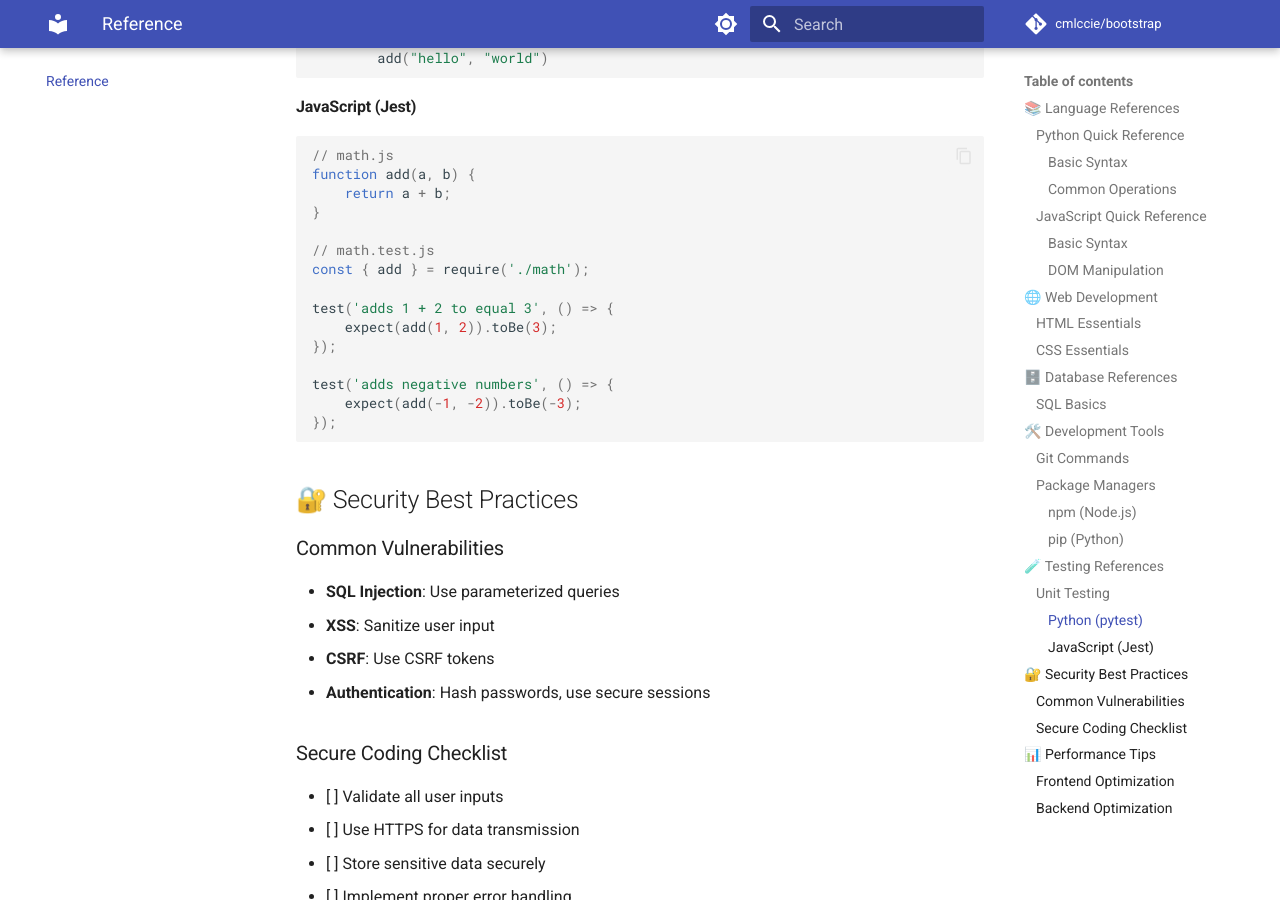
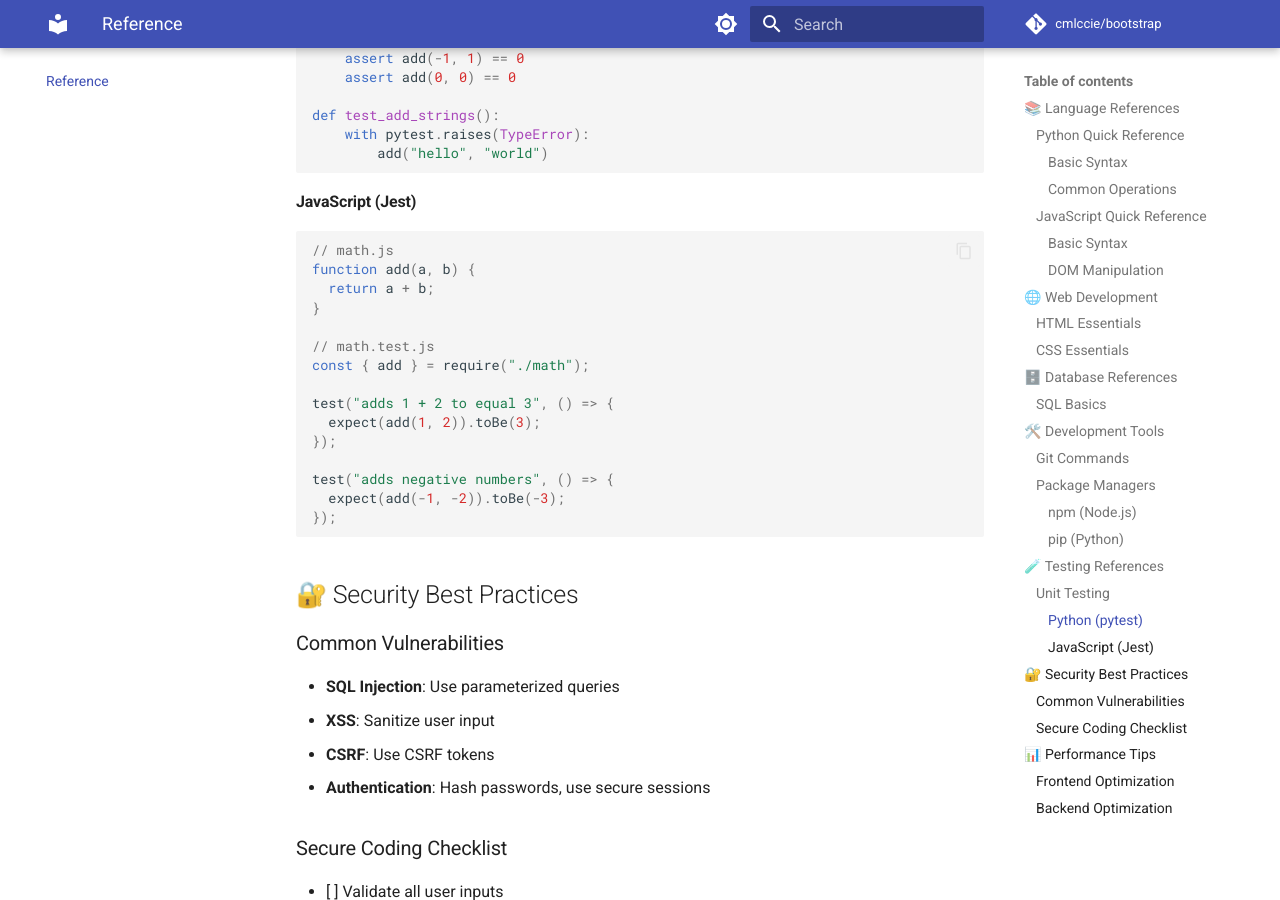
Before and after one commit to cmlccie/bootstrap, an MkDocs documentation site: the page built from docs/reference.md, in a window 1280 px wide and 900 px high, scrolled down 6422 px. Built offline with MkDocs 1.6.1 and Material for MkDocs 9.7.7, drawn with Linux system fonts in a browser that asks for light colours; comment, search, counter and statistics services are not loaded.

````diff
--- a/docs/reference.md
+++ b/docs/reference.md
@@ -7,6 +7,7 @@ Quick reference guides and cheat sheets for common programming concepts, syntax,
 ### Python Quick Reference
 
 #### Basic Syntax
+
 ```python
 # Variables
 name = "Alice"
@@ -33,6 +34,7 @@ class Person:
 ```
 
 #### Common Operations
+
 ```python
 # List operations
 fruits = ["apple", "banana", "orange"]
@@ -56,6 +58,7 @@ with open("output.txt", "w") as f:
 ### JavaScript Quick Reference
 
 #### Basic Syntax
+
 ```javascript
 // Variables
 const name = "Alice";
@@ -69,7 +72,7 @@ const uniqueItems = new Set([1, 2, 3]);
 
 // Functions
 function greet(name) {
-    return `Hello, ${name}!`;
+  return `Hello, ${name}!`;
 }
 
 // Arrow functions
@@ -77,18 +80,19 @@ const multiply = (a, b) => a * b;
 
 // Classes
 class Person {
-    constructor(name, age) {
-        this.name = name;
-        this.age = age;
-    }
+  constructor(name, age) {
+    this.name = name;
+    this.age = age;
+  }
 
-    introduce() {
-        return `I'm ${this.name}, ${this.age} years old`;
-    }
+  introduce() {
+    return `I'm ${this.name}, ${this.age} years old`;
+  }
 }
 ```
 
 #### DOM Manipulation
+
 ```javascript
 // Selecting elements
 const element = document.getElementById("myId");
@@ -99,8 +103,8 @@ element.textContent = "New text";
 element.innerHTML = "<strong>Bold text</strong>";
 
 // Event handling
-element.addEventListener("click", function() {
-    console.log("Element clicked!");
+element.addEventListener("click", function () {
+  console.log("Element clicked!");
 });
 
 // Creating elements
@@ -112,85 +116,93 @@ document.body.appendChild(newDiv);
 ## 🌐 Web Development
 
 ### HTML Essentials
+
 ```html
 <!DOCTYPE html>
 <html lang="en">
-<head>
-    <meta charset="UTF-8">
-    <meta name="viewport" content="width=device-width, initial-scale=1.0">
+  <head>
+    <meta charset="UTF-8" />
+    <meta name="viewport" content="width=device-width, initial-scale=1.0" />
     <title>Page Title</title>
-    <link rel="stylesheet" href="styles.css">
-</head>
-<body>
+    <link rel="stylesheet" href="styles.css" />
+  </head>
+  <body>
     <header>
-        <nav>
-            <ul>
-                <li><a href="#home">Home</a></li>
-                <li><a href="#about">About</a></li>
-            </ul>
-        </nav>
+      <nav>
+        <ul>
+          <li><a href="#home">Home</a></li>
+          <li><a href="#about">About</a></li>
+        </ul>
+      </nav>
     </header>
 
     <main>
-        <section id="home">
-            <h1>Welcome</h1>
-            <p>This is a paragraph.</p>
-        </section>
+      <section id="home">
+        <h1>Welcome</h1>
+        <p>This is a paragraph.</p>
+      </section>
     </main>
 
     <footer>
-        <p>&copy; 2023 My Website</p>
+      <p>&copy; 2023 My Website</p>
     </footer>
 
     <script src="script.js"></script>
-</body>
+  </body>
 </html>
 ```
 
 ### CSS Essentials
+
 ```css
 /* Selectors */
-.class-name { }
-#id-name { }
-element { }
-element.class { }
-element > child { }
+.class-name {
+}
+#id-name {
+}
+element {
+}
+element.class {
+}
+element > child {
+}
 
 /* Box Model */
 .box {
-    width: 300px;
-    height: 200px;
-    padding: 20px;
-    border: 2px solid #333;
-    margin: 10px;
+  width: 300px;
+  height: 200px;
+  padding: 20px;
+  border: 2px solid #333;
+  margin: 10px;
 }
 
 /* Flexbox */
 .container {
-    display: flex;
-    justify-content: center;
-    align-items: center;
-    gap: 20px;
+  display: flex;
+  justify-content: center;
+  align-items: center;
+  gap: 20px;
 }
 
 /* Grid */
 .grid-container {
-    display: grid;
-    grid-template-columns: repeat(3, 1fr);
-    grid-gap: 20px;
+  display: grid;
+  grid-template-columns: repeat(3, 1fr);
+  grid-gap: 20px;
 }
 
 /* Responsive Design */
 @media (max-width: 768px) {
-    .container {
-        flex-direction: column;
-    }
+  .container {
+    flex-direction: column;
+  }
 }
 ```
 
 ## 🗄️ Database References
 
 ### SQL Basics
+
 ```sql
 -- Create table
 CREATE TABLE users (
@@ -225,6 +237,7 @@ JOIN posts p ON u.id = p.user_id;
 ## 🛠️ Development Tools
 
 ### Git Commands
+
 ```bash
 # Initialize repository
 git init
@@ -258,6 +271,7 @@ git revert commit-hash
 ### Package Managers
 
 #### npm (Node.js)
+
 ```bash
 # Initialize project
 npm init -y
@@ -278,6 +292,7 @@ npm outdated
 ```
 
 #### pip (Python)
+
 ```bash
 # Install packages
 pip install package-name
@@ -298,6 +313,7 @@ deactivate
 ### Unit Testing
 
 #### Python (pytest)
+
 ```python
 import pytest
 
@@ -315,33 +331,36 @@ def test_add_strings():
 ```
 
 #### JavaScript (Jest)
+
 ```javascript
 // math.js
 function add(a, b) {
-    return a + b;
+  return a + b;
 }
 
 // math.test.js
-const { add } = require('./math');
+const { add } = require("./math");
 
-test('adds 1 + 2 to equal 3', () => {
-    expect(add(1, 2)).toBe(3);
+test("adds 1 + 2 to equal 3", () => {
+  expect(add(1, 2)).toBe(3);
 });
 
-test('adds negative numbers', () => {
-    expect(add(-1, -2)).toBe(-3);
+test("adds negative numbers", () => {
+  expect(add(-1, -2)).toBe(-3);
 });
 ```
 
 ## 🔐 Security Best Practices
 
 ### Common Vulnerabilities
+
 - **SQL Injection**: Use parameterized queries
 - **XSS**: Sanitize user input
 - **CSRF**: Use CSRF tokens
 - **Authentication**: Hash passwords, use secure sessions
 
 ### Secure Coding Checklist
+
 - [ ] Validate all user inputs
 - [ ] Use HTTPS for data transmission
 - [ ] Store sensitive data securely
@@ -352,6 +371,7 @@ test('adds negative numbers', () => {
 ## 📊 Performance Tips
 
 ### Frontend Optimization
+
 - Minimize HTTP requests
 - Optimize images and assets
 - Use browser caching
@@ -359,6 +379,7 @@ test('adds negative numbers', () => {
 - Implement lazy loading
 
 ### Backend Optimization
+
 - Database query optimization
 - Implement caching strategies
 - Use CDNs for static assets
@@ -367,4 +388,4 @@ test('adds negative numbers', () => {
 
 ---
 
-*This reference guide is continuously updated with new technologies and best practices.*
+_This reference guide is continuously updated with new technologies and best practices._
````
Also changed, not shown: README.md (+12 -14 lines), docs/contributing.md (+7 -7 lines), docs/getting-started.md (+3 -1 lines), docs/tutorials.md (+24 -0 lines), docs/tutorials/first-python-program.md (+7 -0 lines), pyproject.toml (+22 -0 lines), 6 other files.
